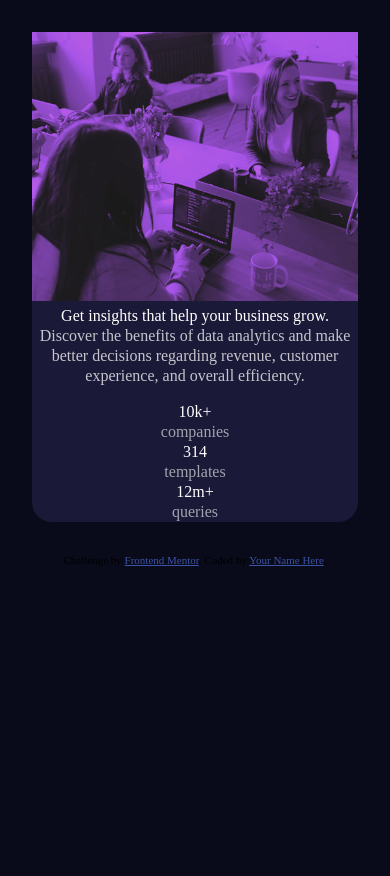
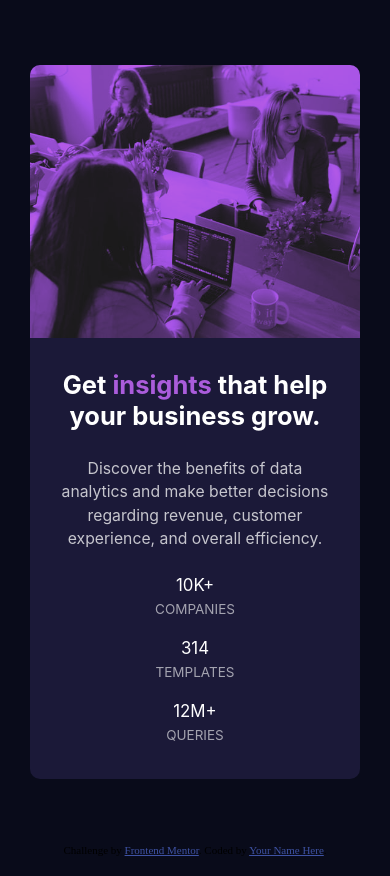
Before and after one commit to mmtakeuchi/stats_preview_card_fm, a plain HTML site: page index.html in a window 390 px wide. Drawn offline with Linux system fonts and the light colour scheme; a web font is replaced by a local one.

Commit message:
finished styling card for mobile view

```diff
--- a/index.html
+++ b/index.html
@@ -11,28 +11,48 @@
       sizes="32x32"
       href="./images/favicon-32x32.png"
     />
+    <link rel="stylesheet" href="https://fonts.google.com/specimen/Inter" />
+    <link
+      rel="stylesheet"
+      href="https://fonts.google.com/specimen/Lexend+Deca"
+    />
     <link rel="stylesheet" href="./styles.css" />
 
     <title>Frontend Mentor | Stats preview card component</title>
   </head>
   <body>
-    <div container>
+    <div class="container">
       <div class="card">
         <img
           src="images/image-header-desktop.jpg"
           alt="header"
           class="header-img"
         />
-        <div class="title">Get insights that help your business grow.</div>
-        <div class="description">
-          Discover the benefits of data analytics and make better decisions
-          regarding revenue, customer experience, and overall efficiency.
+        <div class="details">
+          <h1 class="title">
+            Get <span class="highlight">insights</span> that help your business
+            grow.
+          </h1>
+          <div class="description">
+            Discover the benefits of data analytics and make better decisions
+            regarding revenue, customer experience, and overall efficiency.
+          </div>
+          <ul class="stats">
+            <li>
+              <span class="number">10k+</span>
+              <div class="stats-heading">companies</div>
+            </li>
+            <li>
+              <span class="number">314</span>
+
+              <div class="stats-heading">templates</div>
+            </li>
+            <li>
+              <span class="number">12m+</span>
+              <div class="stats-heading">queries</div>
+            </li>
+          </ul>
         </div>
-        <ul class="stats">
-          <li>10k+<br /><span class="stats-heading">companies</span></li>
-          <li>314<br /><span class="stats-heading">templates</span></li>
-          <li>12m+<br /><span class="stats-heading">queries</span></li>
-        </ul>
       </div>
     </div>
 
--- a/styles.css
+++ b/styles.css
@@ -12,34 +12,72 @@ body {
   flex-wrap: wrap;
   justify-content: center;
   align-items: center;
+  height: 100vh;
 }
 
 .card {
+  display: flex;
+  flex-direction: column;
+  flex-wrap: wrap;
+  justify-content: center;
+  align-items: center;
   margin: 2em;
   text-align: center;
-  border-radius: 20px;
+  border-radius: 10px;
   background: hsl(244, 38%, 16%);
   color: hsl(0, 0%, 100%);
-  line-height: 1.25em;
+  font-size: 15px;
+  font-family: "Inter", sans-serif;
+  /* font-family: "Lexend Deca", sans-serif; */
 }
 
 .header-img {
   width: 100%;
   filter: grayscale(100%) brightness(40%) sepia(100%) hue-rotate(-130deg)
     saturate(600%) contrast(0.8);
+  border-top-left-radius: 10px;
+  border-top-right-radius: 10px;
+}
+
+.details {
+  padding: 1em 1.5em;
+}
+
+.title {
+  font-size: 1.7em;
+  line-height: 1.2em;
+  margin-bottom: 1em;
+}
+
+.highlight {
+  color: hsl(277, 64%, 61%);
 }
 
 .description {
   color: hsla(0, 0%, 100%, 0.75);
+  font-size: 1.05em;
+  line-height: 1.5em;
+  margin-bottom: 1.5em;
 }
 
 .stats {
   list-style: none;
   padding: 0;
+  font-size: 0.9em;
+  text-transform: uppercase;
+}
+
+.stats li {
+  margin: 1.5em 0;
+}
+
+.number {
+  font-size: 1.25em;
 }
 
 .stats-heading {
   color: hsla(0, 0%, 100%, 0.6);
+  margin-top: 0.5em;
 }
 
 .attribution {
@@ -49,3 +87,23 @@ body {
 .attribution a {
   color: hsl(228, 45%, 44%);
 }
+
+@media only screen and (min-width: 1440px) {
+  body {
+    background-color: lightblue;
+  }
+
+  .card {
+    flex-direction: row;
+  }
+
+  .header-img {
+    order: 2;
+    width: 40%;
+  }
+
+  .details {
+    width: 60%;
+    padding: 0;
+  }
+}
```
